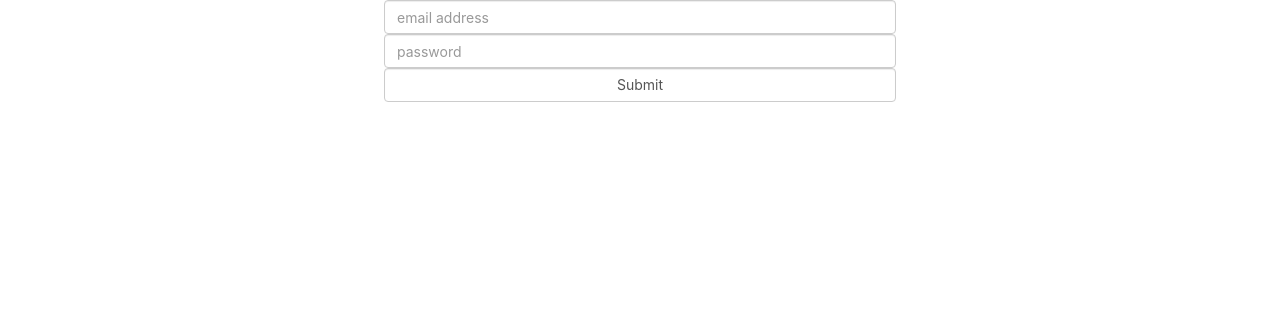
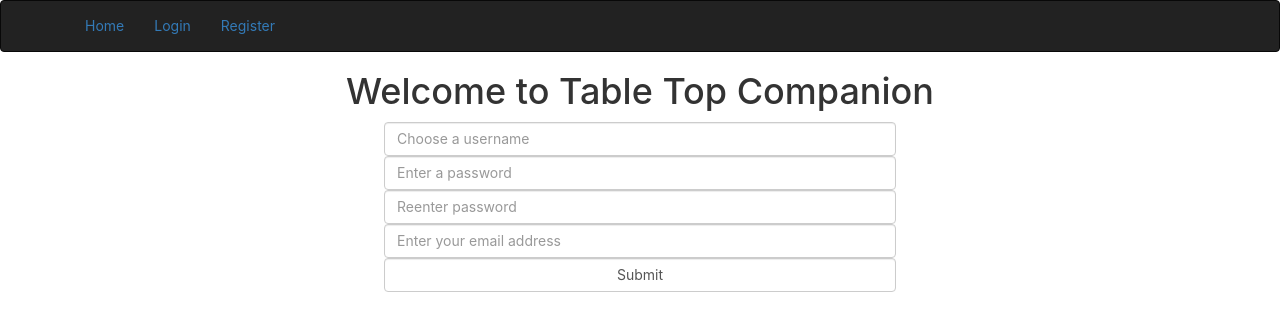
Before and after one commit to curtmorgan3/dnd, a React (Create React App) app in the folder client/: page / in a window 1280 px wide. Shown: the top 330 px of the page. Built offline with nearby package versions, Linux system fonts and the light colour scheme; the HTML template or start-up script is replaced by a standard one.

Commit message:
Login/Register conditional with react router

```diff
--- a/client/src/App.js
+++ b/client/src/App.js
@@ -1,5 +1,6 @@
 import React, { Component } from 'react';
 import { BrowserRouter as Router, Route } from 'react-router-dom';
+import Landing from './Components/Landing';
 import Register from './Components/Register';
 import Login from './Components/Login';
 import NavBar from './Components/NavBar'
@@ -27,11 +28,10 @@ class App extends Component {
     return (
 			<Router>
       	<div className="App">
-				{this.state.token ? (
-					<Route exact path='/' component={NavBar} />
-				) : (<Route exact path='/' component={Login} />
-				)}
-
+				<NavBar />
+				<Route exact path='/' component={Landing} />
+				<Route path='/login' component={Login} />
+				<Route path='/register' component={Register} />
       	</div>
 			</Router>
     );
--- /dev/null
+++ b/client/src/Components/Landing/index.js
@@ -0,0 +1,20 @@
+import React from 'react';
+import Register from '../Register';
+
+export default function Landing(props){
+	const loggedIn = localStorage.getItem('dnd_token') ? true : false;
+
+
+	return(
+		<div>
+			{loggedIn ? (
+				<h1>Logged In</h1>
+			) : (
+				<div>
+					<h1>Welcome to Table Top Companion</h1>
+					<Register />
+				</div>
+			)}
+		</div>
+	)
+}
--- a/client/src/Components/NavBar/index.js
+++ b/client/src/Components/NavBar/index.js
@@ -3,9 +3,19 @@ import { Link } from 'react-router-dom';
 import { Navbar, Nav, NavItem } from 'react-bootstrap';
 
 export default function NavBar(props){
+	const loggedIn = localStorage.getItem('dnd_token') ? true : false;
 
 	return(
 		<div>
+		{loggedIn ? (
+			<Navbar inverse='true'>
+				<Nav>
+					<NavItem>
+						<Link to='/'>Home</Link>
+					</NavItem>
+				</Nav>
+			</Navbar>
+		) : (
 			<Navbar inverse='true'>
 				<Nav>
 					<NavItem>
@@ -19,6 +29,8 @@ export default function NavBar(props){
 					</NavItem>
 				</Nav>
 			</Navbar>
+		)}
+
 		</div>
 	)
 }
```
Lines whose indentation alone changed are shown as unchanged.
